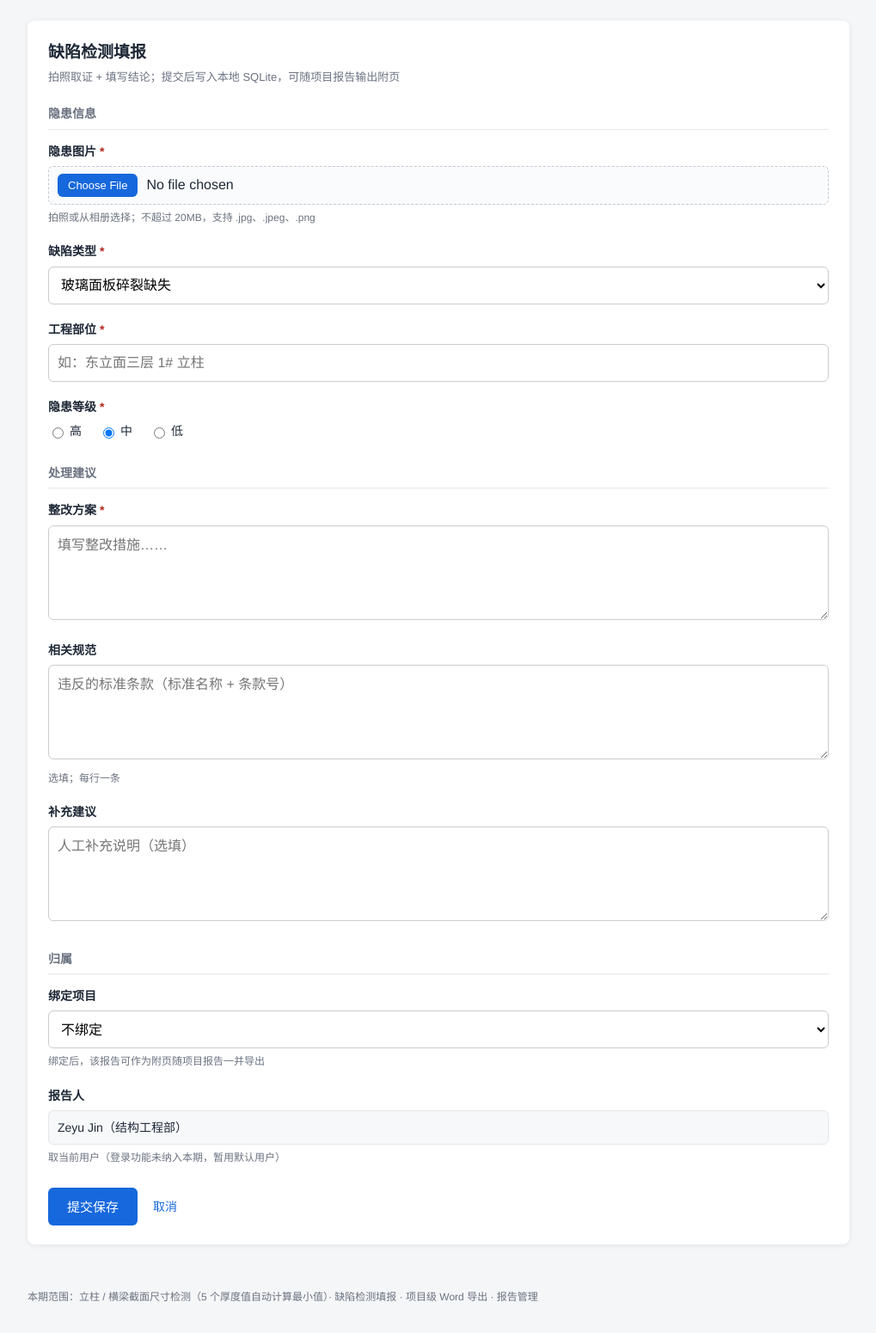
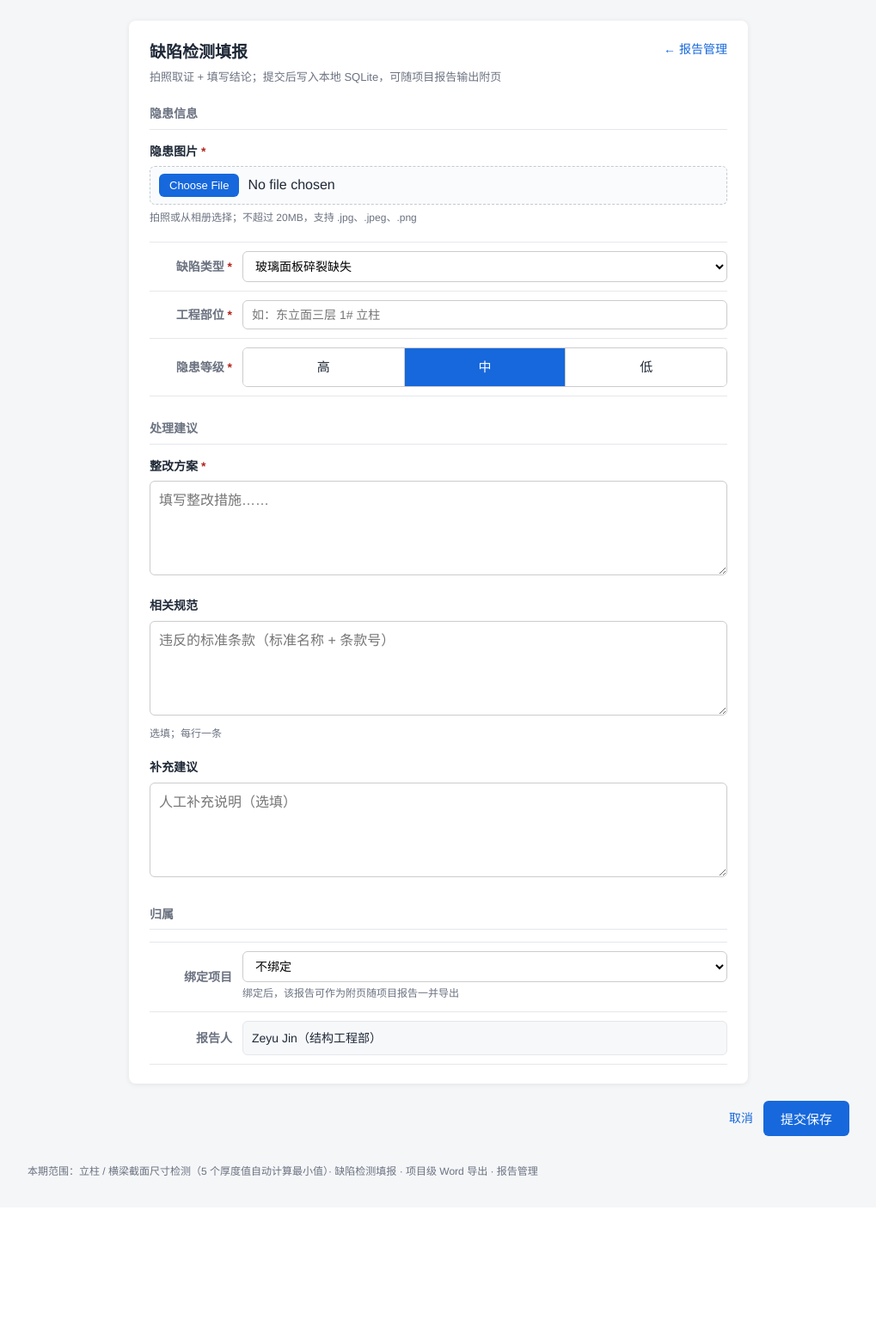
Before and after one commit to Lux-Ferrer/apackage, a Flask app: page /defects/new in a window 1280 px wide. Shown: the part 57-1607 px from the top of the page at 86% size, without its empty margins (130-1149 px from the left). After the commit the page ends 1425 px from the top, so only its background shows below. Run offline with Flask 3, Linux system fonts and the light colour scheme; tables that the repository leaves empty hold one stand-in row (values such as "Sample post"); some libraries are stand-ins or nearby versions.

Commit message:
﻿UI-3/4/5: 其余页面移动适配 + 我的页测试 + 文档
- 项目列表：table.grid → 卡片流（统一布局，桌面只是变宽）
- 项目详情：编辑/删除从 <summary> 移进展开区（summary 里的链接命中区太小、
  与"点整行展开"语义冲突）；厚度明细表加横向滚动容器
- 项目表单 / 缺陷表单：.field → 横向表格布局；等级改分段控件（需求 3.3.2
  "三选一按钮"）；表单页加固定底部操作条
- 我的页：报告人卡（工号为空不显示）+ 数据概览 + 清除全部报告（二次确认、
  图片一并删除、flash 回显条数）+ 应用信息入口；GET 访问清除接口返回 405
- CSS：新增项目卡/记录操作条/分段控件/隐藏行样式；触控尺寸（16px 字号、
  44px 命中区）只在移动端生效，960px 档收回改造前观感
- 新增 tests/test_ui.py（19 项 UI 契约）：Tab 显隐与高亮、表单页操作条、
  横向表格布局、分段控件、卡片列表、我的页与清除全部报告
- test_web.py 收敛为路由/链路冒烟（UI 契约断言归口 test_ui.py）
- README + UI 设计文档更新为已落地

验证：306 passed；58/58 JS；四条基线闸门全绿

```diff
--- a/webapp/static/css/app.css
+++ b/webapp/static/css/app.css
@@ -449,6 +449,15 @@ figure.photo figcaption { margin-top: 6px; }
 /* 小屏表格（项目详情里的厚度明细、关于页的模块表）允许横向滚动，不撑破页面 */
 .table-scroll { overflow-x: auto; -webkit-overflow-scrolling: touch; }
 
+/* 项目列表：复用报告卡的卡片流（统一布局，桌面也只是变宽） */
+.project-list .report-card { align-items: center; }
+.record-actions-bar {
+    display: flex; align-items: center; justify-content: flex-end; gap: 14px;
+    padding: 6px 0 2px;
+}
+/* 自定义缺陷类型的输入框：默认收起，由 defects_form.js 按需显示 */
+.hidden-row { display: none; }
+
 /* ==========================================================================
    移动优先：base 就是手机竖屏
    ========================================================================== */
@@ -460,9 +469,11 @@ h1 { font-size: 19px; }
 input[type="text"], input[type="date"], input[type="file"], select, textarea { font-size: 16px; }
 input[type="text"], input[type="date"], select { padding: 10px; min-height: 44px; }
 button, .btn { min-height: 44px; }
-/* 文本型按钮（删除/编辑）命中区补到 44px：现在只有 2px 6px，手机上很难点 */
-.danger-link, .link, .row-remove { padding: 11px 4px; display: inline-block; }
-.inline-form .danger-link { padding: 11px 4px; }
+/* 文本型操作按钮（删除/编辑）命中区补到 44px。只对**独立成块**的操作链接生效：
+   正文句子里那种 <a class="link"> 不能加 padding，否则会把行高撑起来、破坏折行。 */
+.danger-link, .row-remove { padding: 11px 6px; display: inline-block; }
+.report-actions .link, .record-actions-bar .link, .head-actions .link,
+.actions .link, .table-actions .link, .page-head > .link { padding: 11px 4px; display: inline-block; }
 .table-actions { flex-wrap: wrap; }
 ul.report-list { margin-top: 4px; }
 .report-card { padding: 14px 0; gap: 10px; }
@@ -493,6 +504,14 @@ ul.report-list { margin-top: 4px; }
     .action-bar { position: static; border-top: 0; padding: 0; min-height: 0; background: none; }
     .action-bar .form-status { margin: 0 0 12px; }
     .form-row, .form-row-block { grid-template-columns: 96px minmax(0, 1fr); }
+
+    /* 桌面恢复改造前的观感：触控用的放大尺寸在这里收回，
+       否则 44px 的最小高度会让桌面上的紧凑按钮显得臃肿 */
+    input[type="text"], input[type="date"], select { padding: 8px 10px; min-height: 0; font-size: 14px; }
+    button, .btn { min-height: 0; }
+    .danger-link, .row-remove { padding: 0; }
+    .report-actions .link, .record-actions-bar .link, .head-actions .link,
+    .actions .link, .table-actions .link, .page-head > .link { padding: 0; }
 }
 
 /* 小屏（iPhone SE 320px）：读数网格 5 列会窄于 60px，换成 3 列 ×2 行 */
--- a/webapp/templates/defects/form.html
+++ b/webapp/templates/defects/form.html
@@ -4,11 +4,15 @@
 {% block tabbar %}{% endblock %}
 
 {% block content %}
-<div class="card">
+<div class="card form-card">
+    <div class="page-head">
         <h1>缺陷检测填报</h1>
+        <a class="link" href="{{ url_for('reports.index') }}">← 报告管理</a>
+    </div>
     <p class="sub">拍照取证 + 填写结论；提交后写入本地 SQLite，可随项目报告输出附页</p>
 
-    <form method="post" action="{{ url_for('defects.create') }}" enctype="multipart/form-data">
+    <form method="post" id="defect-form" action="{{ url_for('defects.create') }}"
+          enctype="multipart/form-data">
 
         <h2 class="form-section">隐患信息</h2>
 
@@ -24,29 +28,36 @@
             </div>
         </div>
 
-        <div class="field">
+        <div class="form-table">
+            <div class="form-row">
                 <label for="defect_type">缺陷类型 <span class="required">*</span></label>
+                <div class="form-control">
                     <select id="defect_type" name="defect_type" required onchange="toggleCustomDefect()">
                         {% for item in defect_types %}
                         <option value="{{ item }}" {% if form.get('defect_type') == item %}selected{% endif %}>{{ item }}</option>
                         {% endfor %}
                     </select>
                     <input type="text" id="custom_defect_type" name="custom_defect_type" maxlength="100"
-                   placeholder="请输入自定义缺陷类型" style="display:none; margin-top:8px;"
+                           placeholder="请输入自定义缺陷类型" class="hidden-row"
                            value="{{ form.get('custom_defect_type', '') }}">
                     {% if errors.get('custom_defect_type') %}<p class="field-error">{{ errors.get('custom_defect_type') }}</p>{% endif %}
                 </div>
+            </div>
 
-        <div class="field">
+            <div class="form-row">
                 <label for="project_part">工程部位 <span class="required">*</span></label>
+                <div class="form-control">
                     <input type="text" id="project_part" name="project_part" required maxlength="200"
                            placeholder="如：东立面三层 1# 立柱" value="{{ form.get('project_part', '') }}">
                     {% if errors.get('project_part') %}<p class="field-error">{{ errors.get('project_part') }}</p>{% endif %}
                 </div>
+            </div>
 
-        <div class="field">
+            {# 需求 3.3.2：隐患等级为"三选一按钮"，默认中 #}
+            <div class="form-row">
                 <label>隐患等级 <span class="required">*</span></label>
-            <div class="radio-row">
+                <div class="form-control">
+                    <div class="segmented">
                         {% for level in risk_levels %}
                         <label>
                             <input type="radio" name="risk_level" value="{{ level }}"
@@ -56,6 +67,8 @@
                         {% endfor %}
                     </div>
                     {% if errors.get('risk_level') %}<p class="field-error">{{ errors.get('risk_level') }}</p>{% endif %}
+                </div>
+            </div>
         </div>
 
         <h2 class="form-section">处理建议</h2>
@@ -82,8 +95,10 @@
 
         <h2 class="form-section">归属</h2>
 
-        <div class="field">
+        <div class="form-table">
+            <div class="form-row">
                 <label for="project_id">绑定项目</label>
+                <div class="form-control">
                     <select id="project_id" name="project_id">
                         <option value="">不绑定</option>
                         {% for project in projects %}
@@ -96,18 +111,23 @@
                     <p class="hint">绑定后，该报告可作为附页随项目报告一并导出</p>
                     {% if errors.get('project_id') %}<p class="field-error">{{ errors.get('project_id') }}</p>{% endif %}
                 </div>
-
-        <div class="field">
-            <label>报告人</label>
-            <p class="readonly-value">{{ reporter.name }}（{{ reporter.department }}）</p>
-            <p class="hint">取当前用户（登录功能未纳入本期，暂用默认用户）</p>
             </div>
 
-        <div class="actions">
-            <button type="submit">提交保存</button>
-            <a class="link" href="{{ url_for('pages.index') }}">取消</a>
+            <div class="form-row">
+                <label>报告人</label>
+                <div class="form-control">
+                    <p class="readonly-value">{{ reporter.name }}（{{ reporter.department }}）</p>
+                </div>
+            </div>
         </div>
     </form>
+</div>
+
+{# 底部固定操作条：提交是这一步的主操作，必须落在拇指可达处 #}
+<div class="action-bar">
+    <span class="action-spacer"></span>
+    <a class="link" href="{{ url_for('reports.index') }}">取消</a>
+    <button type="submit" form="defect-form">提交保存</button>
 </div>
 {% endblock %}
 
@@ -118,7 +138,7 @@
         const select = document.getElementById("defect_type");
         const customBox = document.getElementById("custom_defect_type");
         const isCustom = select.value === "{{ custom_option }}";
-        customBox.style.display = isCustom ? "block" : "none";
+        customBox.classList.toggle("hidden-row", !isCustom);
         if (isCustom) customBox.focus();
     }
     toggleCustomDefect();
```
Also changed, not shown: docs/management/UI-设计.md (+15 -2 lines), tests/test_ui.py (added, +247 -0 lines), tests/test_web.py (+4 -46 lines), webapp/templates/projects/detail.html (+11 -4 lines), webapp/templates/projects/form.html (+25 -12 lines), webapp/templates/projects/list.html (+16 -25 lines), README.md. Lines whose indentation alone changed are shown as unchanged.
